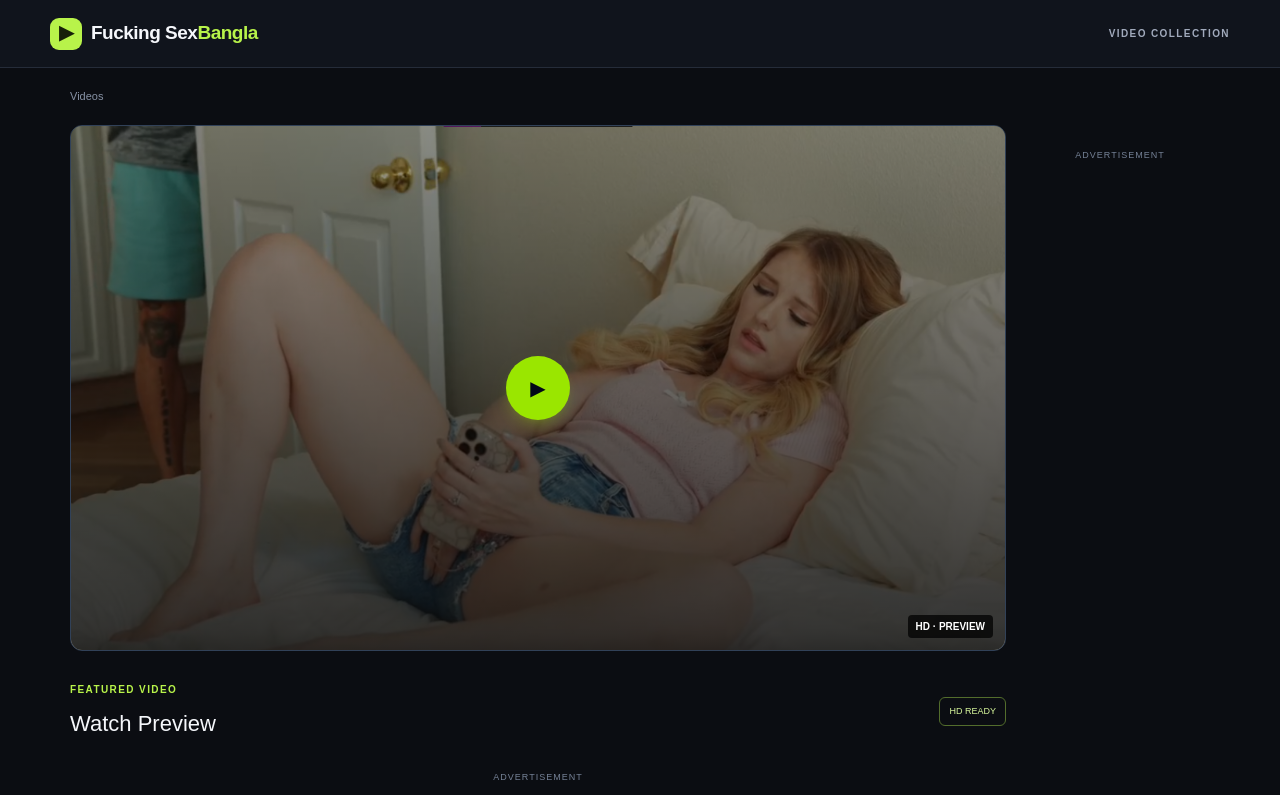
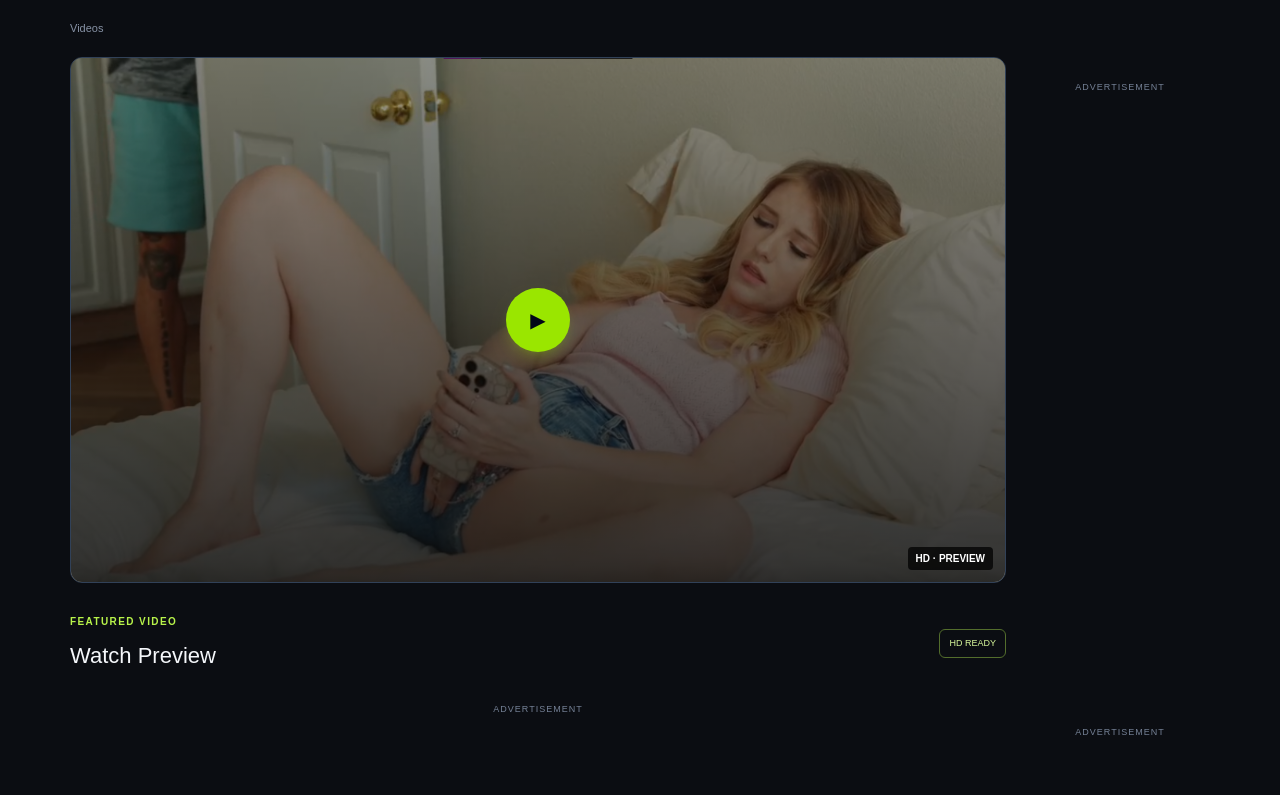
Before and after one commit to hitrendymart-collab/viral, a Next.js app: page / in a window 1280 px wide. Shown: the top 795 px of the page. Built offline with nearby package versions, Linux system fonts and the light colour scheme.

Commit message:
first commit

```diff
--- a/app/layout.tsx
+++ b/app/layout.tsx
@@ -19,43 +19,9 @@ export default function RootLayout({
   return (
     <html lang="en">
       <body>
-        <header className="navbar">
-          <a
-            href={SMART_LINK}
-            className="logo"
-            target="_blank"
-            rel="nofollow sponsored noopener noreferrer"
-          >
-            <span className="logo-icon">▶</span>
-            {" "}Fucking Sex
-            <span className="green">Bangla</span>
-          </a>
-
-          <a
-            href={SMART_LINK}
-            className="nav-label"
-            target="_blank"
-            rel="nofollow sponsored noopener noreferrer"
-          >
-            VIDEO COLLECTION
-          </a>
-        </header>
 
         {children}
 
-        <footer className="footer">
-          <a
-            href={SMART_LINK}
-            className="logo"
-            target="_blank"
-            rel="nofollow sponsored noopener noreferrer"
-          >
-            Fucking Sex{" "}
-            <span className="green">Bangla</span>
-          </a>
-
-          <span>© 2026 · All rights reserved</span>
-        </footer>
       </body>
     </html>
   );
```
